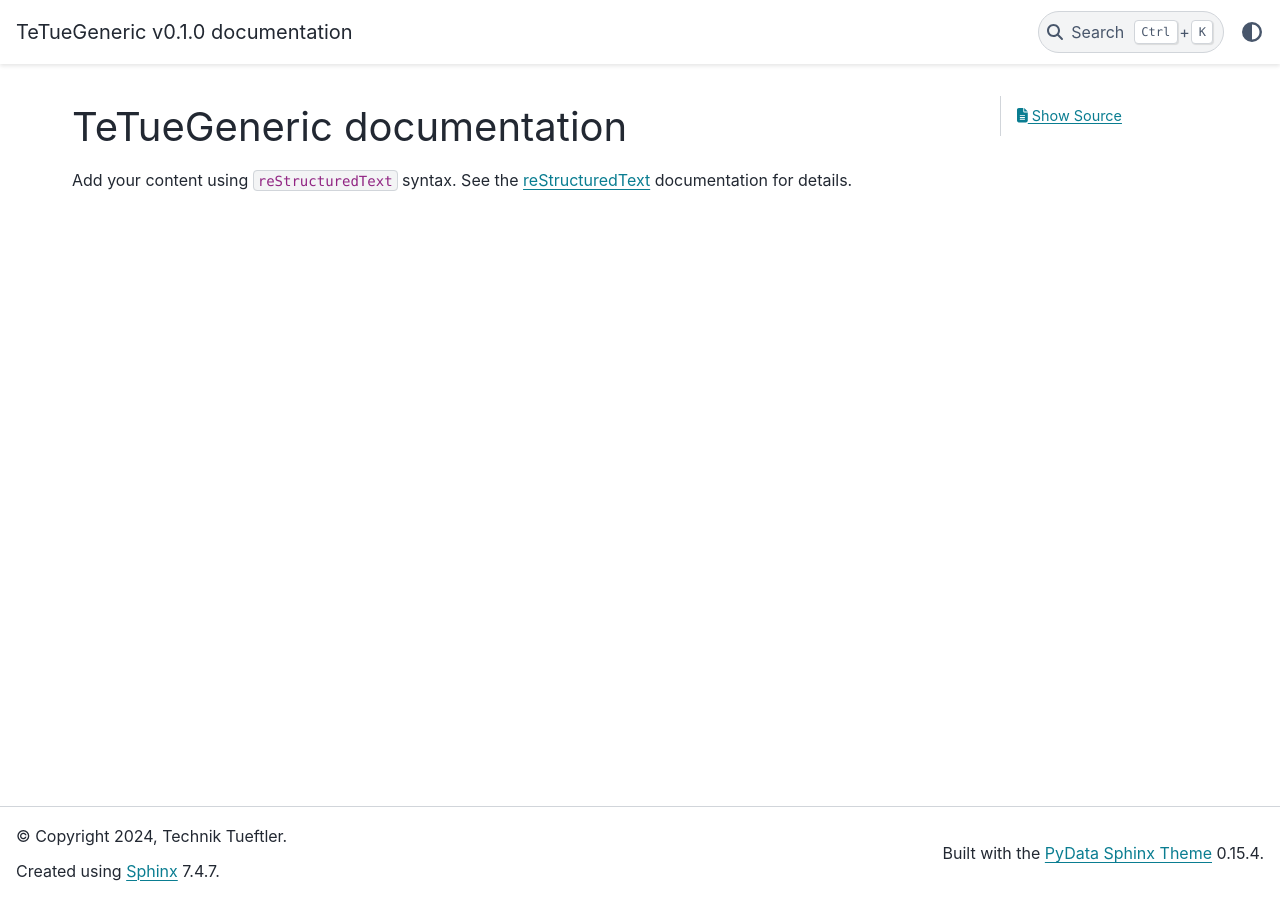
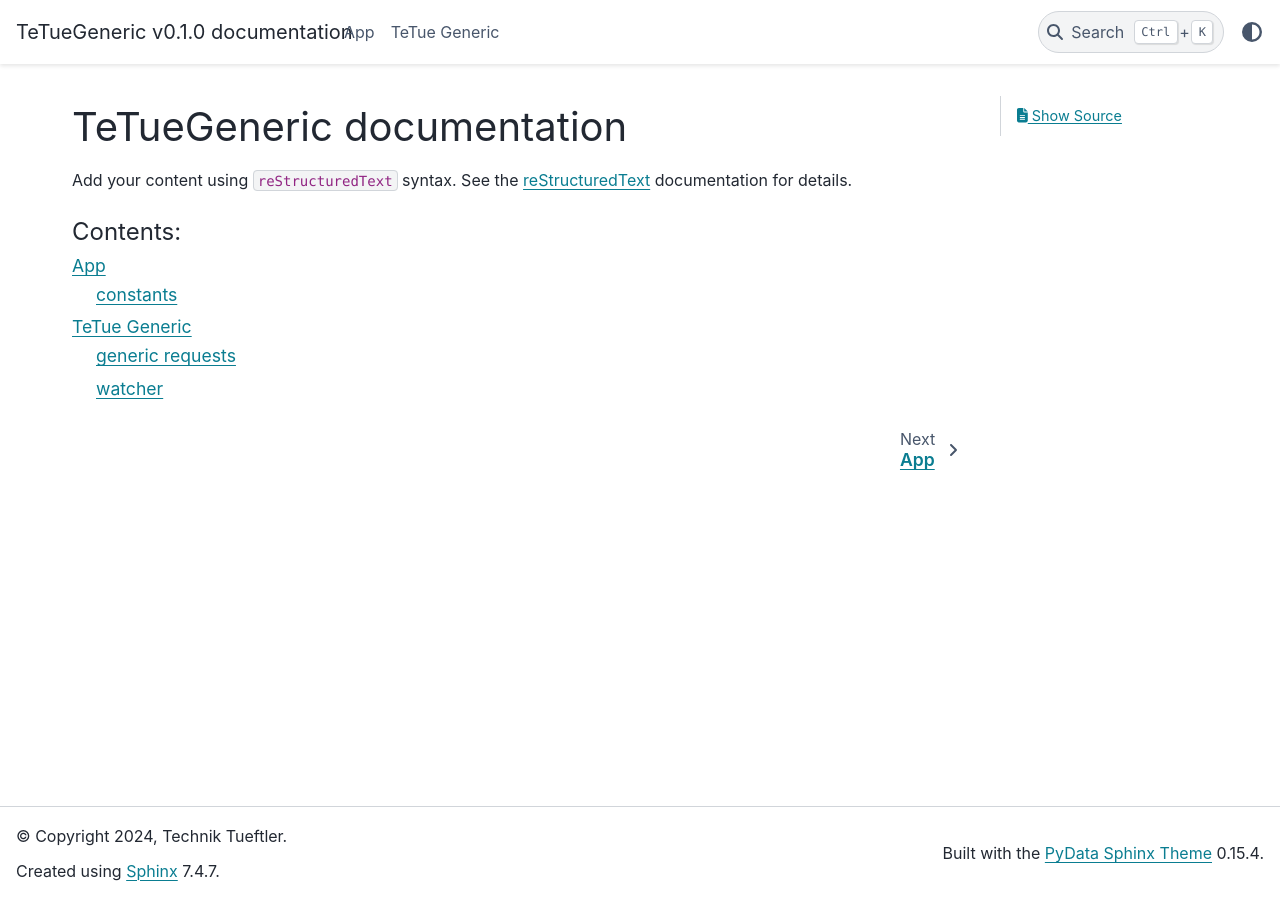
Before and after one commit to Technik-Tueftler/TeTueGeneric, a Sphinx documentation site: the page built from docs/index.rst, in a window 1280 px wide. Built offline with Sphinx 7.4.7 and the PyData theme 0.15.4, drawn with Linux system fonts in a browser that asks for light colours.

Commit message:
structure new documentation and fill with content

```diff
--- a/docs/conf.py
+++ b/docs/conf.py
@@ -23,13 +23,17 @@ release = __version__
 extensions = [
     'sphinx.ext.autodoc',
     'sphinx.ext.napoleon', # docstrings like google and NumPy
-    # sphinx.ext.intersphinx, # for intersphinx_mapping
+    'sphinx.ext.intersphinx', # for intersphinx_mapping
     'sphinx_copybutton',
     'sphinx_toolbox.more_autodoc.typehints', # use type hints
     'myst_parser', # for Markdown documentation
 ]
 
-# intersphinx_mapping = {'python': ('https://docs.python.org/3', None)}
+intersphinx_mapping = {
+    'python': ('https://docs.python.org/3', None)
+    }
+
+autodoc_member_order = 'bysource'
 
 templates_path = ['_templates']
 exclude_patterns = ['_build', 'Thumbs.db', '.DS_Store']
--- /dev/null
+++ b/docs/generic/generic_requests.rst
@@ -0,0 +1,6 @@
+generic requests
+==========================
+
+.. automodule:: src.tetue_generic.generic_requests
+    :members:
+    :undoc-members:
--- /dev/null
+++ b/docs/generic/index.rst
@@ -0,0 +1,9 @@
+TeTue Generic
+==========================
+
+.. toctree::
+   :maxdepth: 2
+   :caption: Contents:
+
+   generic_requests
+   watcher
--- /dev/null
+++ b/docs/generic/watcher.rst
@@ -0,0 +1,6 @@
+watcher
+==========================
+
+.. automodule:: src.tetue_generic.watcher
+    :members:
+    :undoc-members:
--- a/docs/index.rst
+++ b/docs/index.rst
@@ -14,3 +14,6 @@ documentation for details.
 .. toctree::
    :maxdepth: 2
    :caption: Contents:
+
+   src/index
+   generic/index
--- /dev/null
+++ b/docs/src/constants.rst
@@ -0,0 +1,6 @@
+constants
+==========================
+
+.. automodule:: src.constants
+    :members:
+    :undoc-members:
--- /dev/null
+++ b/docs/src/index.rst
@@ -0,0 +1,8 @@
+App
+==========================
+
+.. toctree::
+   :maxdepth: 2
+   :caption: Contents:
+
+   constants
```
Also changed, not shown: 2 other files.
